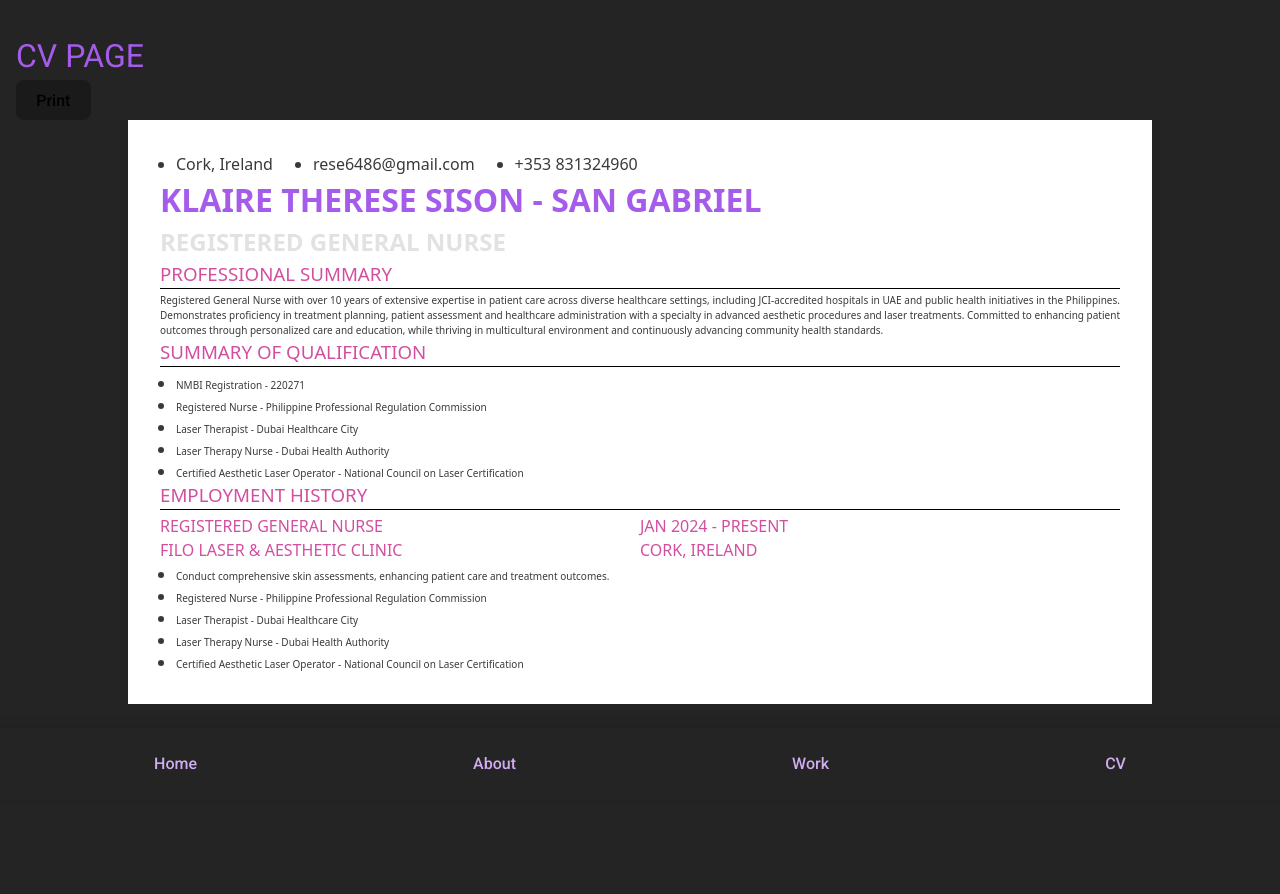
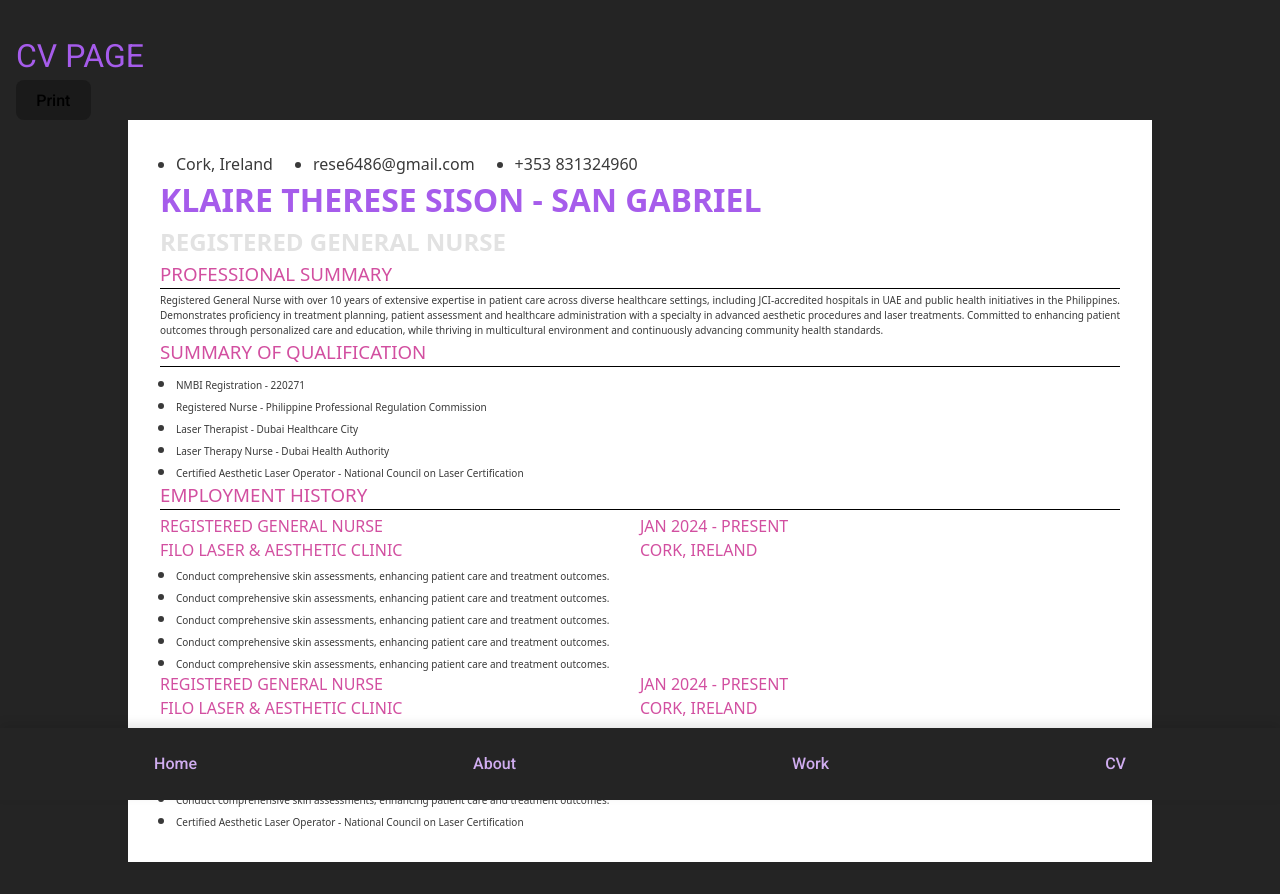
Before and after one commit to RamonSanGabriel/klaire-cv, a React (Vite) app in the folder klaire-CV/: page /cv in a window 1280 px wide. Before the commit the page ends 800 px from the top, so only its background shows below. Built offline with nearby package versions, Linux system fonts and the light colour scheme; a web font is replaced by a local one.

Commit message:
update cvpage

```diff
--- a/klaire-CV/src/data/cv.js
+++ b/klaire-CV/src/data/cv.js
@@ -33,4 +33,12 @@ export const employment1 = {
   employment1Location: 'Cork, Ireland',
   employment1Desc:
     'Conduct comprehensive skin assessments, enhancing patient care and treatment outcomes.',
+  employment2Desc:
+    'Conduct comprehensive skin assessments, enhancing patient care and treatment outcomes.',
+  employment3Desc:
+    'Conduct comprehensive skin assessments, enhancing patient care and treatment outcomes.',
+  employment4Desc:
+    'Conduct comprehensive skin assessments, enhancing patient care and treatment outcomes.',
+  employment5Desc:
+    'Conduct comprehensive skin assessments, enhancing patient care and treatment outcomes.',
 };
--- a/klaire-CV/src/pages/CVPage/CVPage.jsx
+++ b/klaire-CV/src/pages/CVPage/CVPage.jsx
@@ -23,9 +23,13 @@ const CVPage = () => {
   const {
     employment1Title,
     employment1Duration,
-    employment1Desc,
     employment1Company,
     employment1Location,
+    employment1Desc,
+    employment2Desc,
+    employment3Desc,
+    employment4Desc,
+    employment5Desc,
   } = employment1;
 
   useEffect(() => {
@@ -49,6 +53,7 @@ const CVPage = () => {
           <h3 className={css.title}>{profTitle}</h3>
           <p className={css.description}>{profDescription}</p>
         </section>
+
         <section className={css.summaryQualification}>
           <h3 className={css.title}>{summaryTitle}</h3>
           <ul className={css.sumList}>
@@ -69,6 +74,7 @@ const CVPage = () => {
             </li>
           </ul>
         </section>
+
         <section className={css.employmentSection}>
           <h3 className={css.title}>{empTitle}</h3>
           <div className={css.employment1Container}>
@@ -82,20 +88,45 @@ const CVPage = () => {
               <p className={css.description}>{employment1Desc}</p>
             </li>
             <li>
-              <p className={css.description}>{sumList2}</p>
+              <p className={css.description}>{employment2Desc}</p>
             </li>
             <li>
-              <p className={css.description}>{sumList3}</p>
+              <p className={css.description}>{employment3Desc}</p>
             </li>
             <li>
-              <p className={css.description}>{sumList4}</p>
+              <p className={css.description}>{employment4Desc}</p>
+            </li>
+            <li>
+              <p className={css.description}>{employment5Desc}</p>
+            </li>
+          </ul>
+        </section>
+
+        <section className={css.employmentSection}>
+          <div className={css.employment1Container}>
+            <h4 className={css.employmentTitle}>{employment1Title}</h4>
+            <h4>{employment1Duration}</h4>
+            <h4>{employment1Company}</h4>
+            <h4>{employment1Location}</h4>
+          </div>
+          <ul className={css.sumList}>
+            <li>
+              <p className={css.description}>{employment1Desc}</p>
+            </li>
+            <li>
+              <p className={css.description}>{employment2Desc}</p>
+            </li>
+            <li>
+              <p className={css.description}>{employment3Desc}</p>
+            </li>
+            <li>
+              <p className={css.description}>{employment4Desc}</p>
             </li>
             <li>
               <p className={css.description}>{sumList5}</p>
             </li>
           </ul>
         </section>
-        {/* <hr /> */}
       </div>
     </>
   );
```
